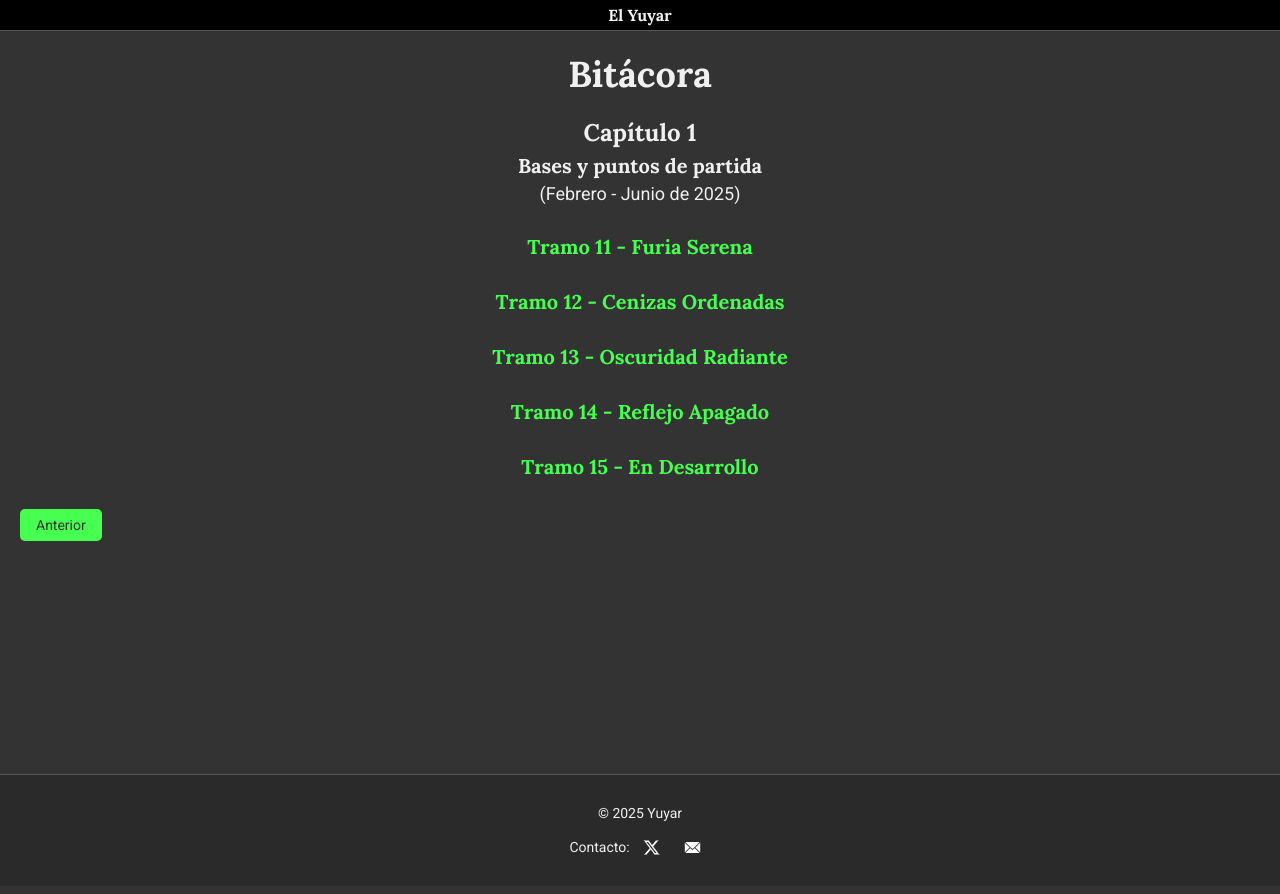
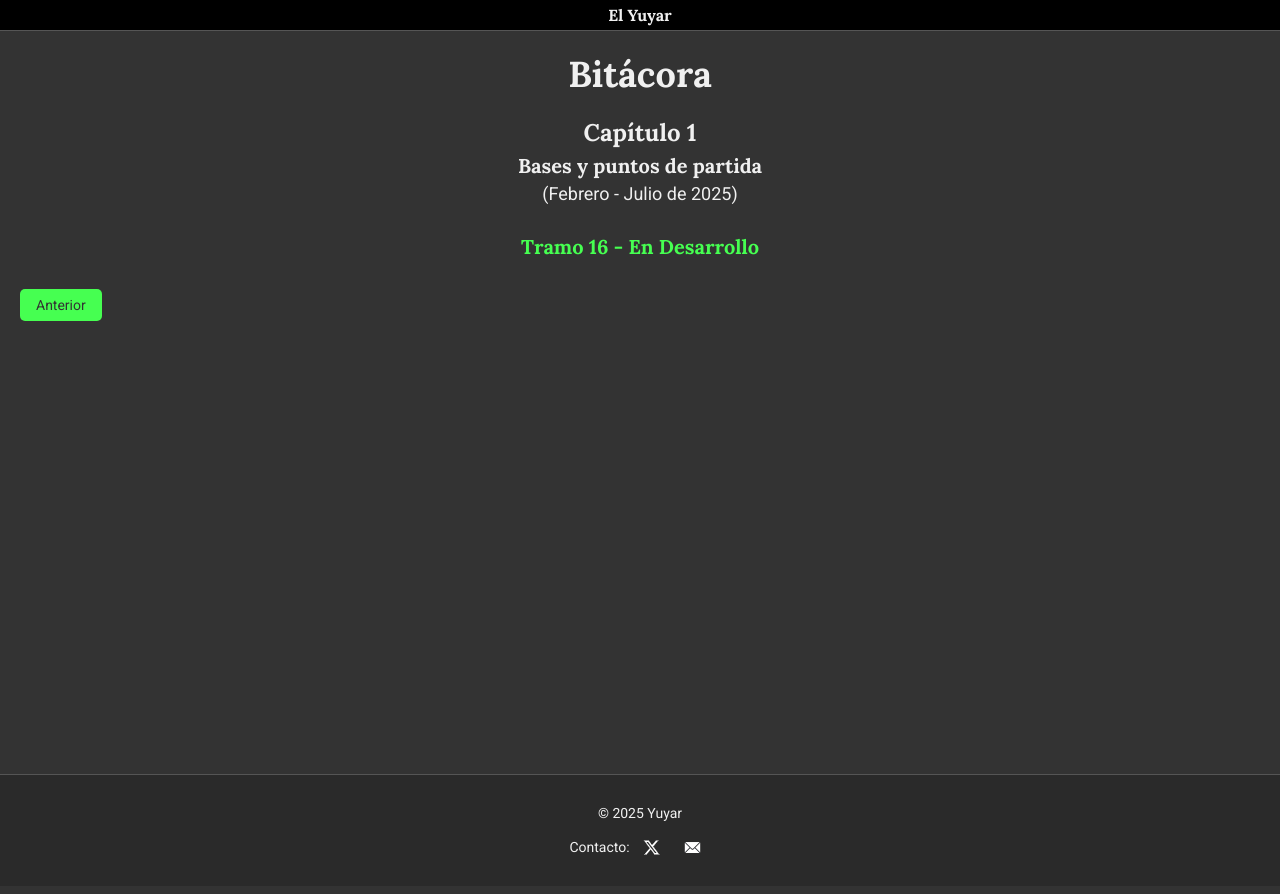
Before and after one commit to mesquele/paqocuaternion.github.io, a Jekyll site: the page built from bitacora-4.html, in a window 1280 px wide. Shown: the top 894 px of the page. Built offline with Jekyll 4.4.1, drawn with Linux system fonts in a browser that asks for light colours.

```diff
--- a/_posts/2025-03-09-Tramo-15-En-Desarrollo.md
+++ b/_posts/2025-03-10-Tramo-16-En-Desarrollo.md
@@ -1,7 +1,7 @@
 ---
 layout: post
-title: "Tramo 15 - En Desarrollo"
-date: 2024-03-09 13:00
+title: "Tramo 16 - En Desarrollo"
+date: 2024-03-10 13:00
 ---
 <div style="text-align: center;">
   <p>...</p>
--- a/bitacora-2.html
+++ b/bitacora-2.html
@@ -7,7 +7,7 @@
 <div class="chapter-info">
   <p class="chapter-title">Capítulo 1</p>
   <p class="chapter-subtitle">Bases y puntos de partida</p>
-  <p class="chapter-time">(Febrero - Junio de 2025)</p>
+  <p class="chapter-time">(Febrero - Julio de 2025)</p>
 </div>
 <div class="content-wrapper">
   <ul class="post-list">
--- a/bitacora-3.html
+++ b/bitacora-4.html
@@ -1,27 +1,27 @@
 ---
 layout: home
-title: Bitácora del Yuyar - Página 3
-permalink: /bitacora/3/
+title: Bitácora del Yuyar - Página 4
+permalink: /bitacora/4/
 ---
 <h1 class="page-heading">Bitácora</h1>
 <div class="chapter-info">
   <p class="chapter-title">Capítulo 1</p>
   <p class="chapter-subtitle">Bases y puntos de partida</p>
-  <p class="chapter-time">(Febrero - Junio de 2025)</p>
+  <p class="chapter-time">(Febrero - Julio de 2025)</p>
 </div>
 <div class="content-wrapper">
   <ul class="post-list">
     {% assign sorted_posts = site.posts | sort: 'date' %}
-    {% for post in sorted_posts offset:10 limit:5 %}
+    {% for post in sorted_posts offset:15 limit:5 %}
       <li>
         <h2><a class="post-link" href="{{ post.url | relative_url }}">{{ post.title | escape }}</a></h2>
       </li>
     {% endfor %}
   </ul>
   <div class="pagination">
-    <a href="/bitacora/2/" class="order-button prev">Anterior</a>
-    {% if site.posts.size > 15 %}
-      <a href="/bitacora/4/" class="order-button next">Siguiente</a>
+    <a href="/bitacora/3/" class="order-button prev">Anterior</a>
+    {% if site.posts.size > 20 %}
+      <a href="/bitacora/5/" class="order-button next">Siguiente</a>
     {% endif %}
   </div>
 </div>
--- a/bitacora.html
+++ b/bitacora.html
@@ -7,7 +7,7 @@
 <div class="chapter-info">
   <p class="chapter-title">Capítulo 1</p>
   <p class="chapter-subtitle">Bases y puntos de partida</p>
-  <p class="chapter-time">(Febrero - Junio de 2025)</p>
+  <p class="chapter-time">(Febrero - Julio de 2025)</p>
 </div>
 <div class="content-wrapper">
   <ul class="post-list">
```
Also changed, not shown: _posts/2025-03-09-Tramo-15-Bruma-de-Arena.md (added, +28 -0 lines), assets/images/salamandra.png (added).
